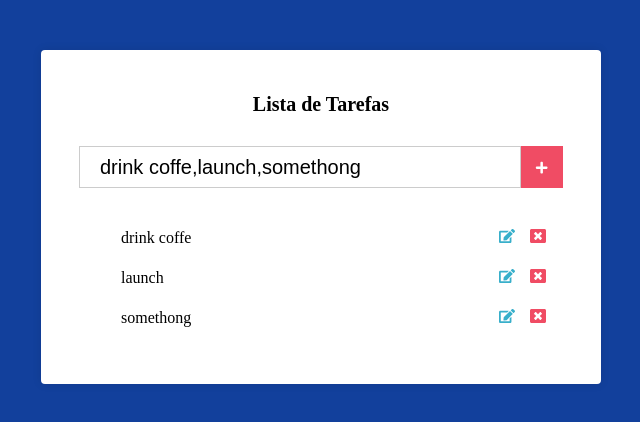
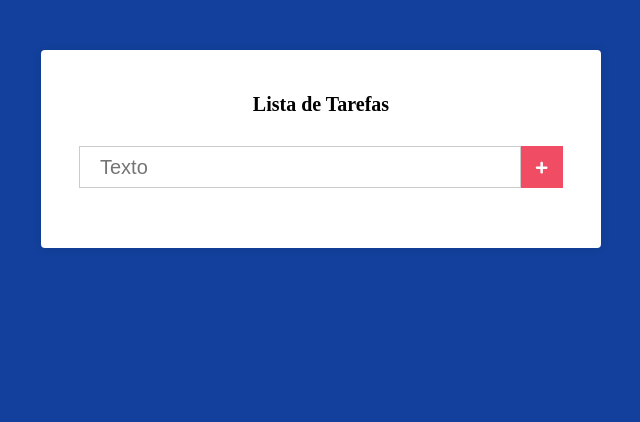
Before and after one commit to LaraCosta66/udemy-javascript, a React (Create React App) app: page / in a window 1280 px wide. Shown: the top 422 px of the page, without its empty margins (319-959 px from the left). Built offline with nearby package versions, Linux system fonts and the light colour scheme.

Commit message:
feat: add submit function

```diff
--- a/src/components/Main.css
+++ b/src/components/Main.css
@@ -73,3 +73,7 @@
 .tasks li:hover .delete {
     color: #000;
 }
+.tasks li span{
+    display: flex;
+    align-items: center;
+}
--- a/src/components/Main.js
+++ b/src/components/Main.js
@@ -3,11 +3,21 @@ import "./Main.css";
 import { FaPlus, FaEdit, FaWindowClose } from "react-icons/fa";
 
 export function Main() {
-  const [newTask, setNewTask] = useState(["drink coffe", "launch", 'somethong']);
+  const [tasks, setTasks] = useState([]);
+  const [newTask, setNewTask] = useState("");
+
+  function handleSubmit(e) {
+    e.preventDefault();
+    const task = newTask.trim();
+    if (tasks.includes(task)) return;
+
+    setTasks((prevTasks) => [...prevTasks, task]);
+    setNewTask("");
+  }
   return (
     <div className="main">
       <h1>Lista de Tarefas</h1>
-      <form action="#" className="form">
+      <form onSubmit={handleSubmit} action="#" className="form">
         <input
           type="text"
           placeholder="Texto"
@@ -19,13 +29,13 @@ export function Main() {
         </button>
       </form>
       <ul className="tasks">
-        {newTask.map((task) => (
+        {tasks.map((task) => (
           <li key={task}>
             {task}
-            <div>
+            <span>
               <FaEdit className="edit" />
               <FaWindowClose className="delete" />
-            </div>
+            </span>
           </li>
         ))}
       </ul>
```
